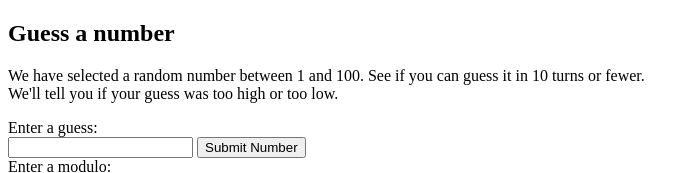
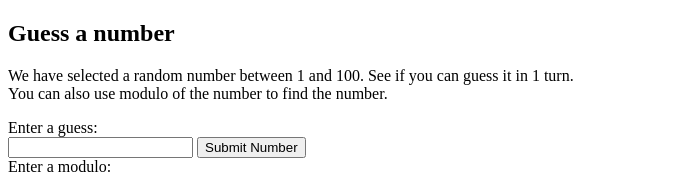
Before and after one commit to Kalash004/JavaScript01122022, a plain HTML site: page index.html in a window 1280 px wide. Shown: the top 173 px of the page, without its empty margins (0-694 px from the left). Drawn offline with Linux system fonts and the light colour scheme.

Commit message:
changed text

```diff
--- a/index.html
+++ b/index.html
@@ -8,10 +8,9 @@
         <section id="game">
             <h1>Guess a number</h1>
             <p>
-                We have selected a random number between 1 and 100. See if you can guess it in 10 turns or fewer.
+                We have selected a random number between 1 and 100. See if you can guess it in 1 turn.
                 <br>
-                We'll tell
-            you if your guess was too high or too low.
+                You can also use modulo of the number to find the number.
             </p>
             <label for="num_input">Enter a guess:</label>
             <br>
```
